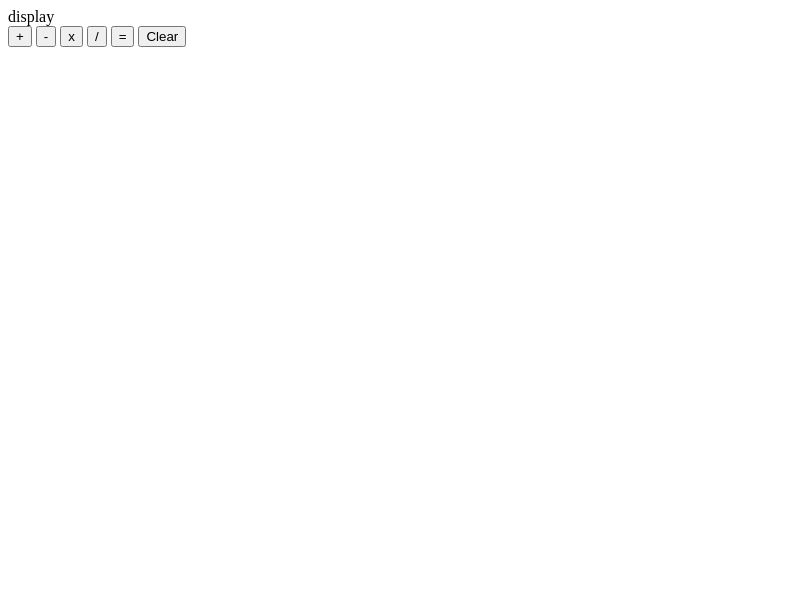
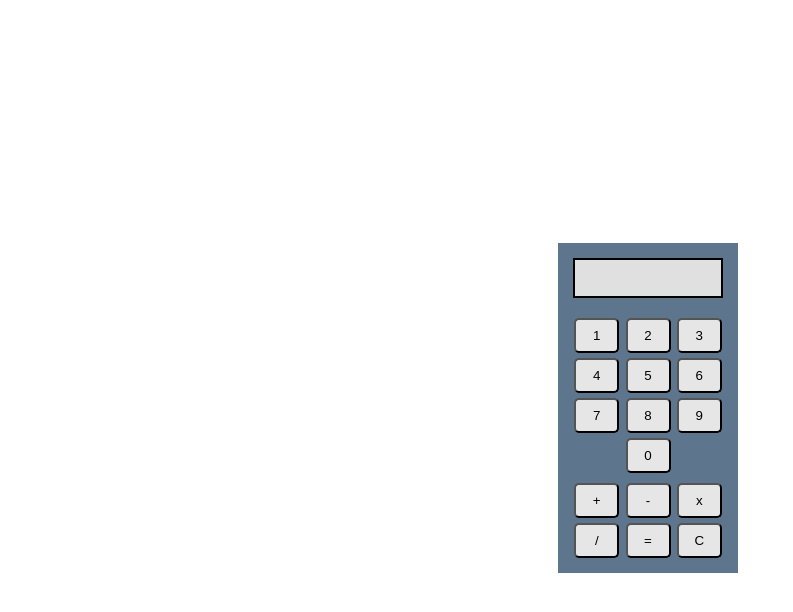
Before and after one commit to AbhinavJawle/calculator, a plain HTML site: page index.html in a window 1280 px wide. Shown: the whole page, without its empty margins (0-793 px from the left). Drawn offline with Linux system fonts and the light colour scheme.

Commit message:
safe before retrying

```diff
--- a/index.html
+++ b/index.html
@@ -5,17 +5,38 @@
     <meta name="viewport" content="width=device-width, initial-scale=1.0">
     <title>Calculator</title>
     <link rel="stylesheet" href="style.css">
-    <script src="script.js"></script>
+    <script src="script.js" defer></script>
 </head>
 <body>
-    <div class="display">display</div>
-    <div class="buttons">
-        <button class="add-btn">+</button>
-        <button class="subtract-btn">-</button>
-        <button class="multiply-btn">x</button>
-        <button class="divide-btn">/</button>
-        <button class="equal-btn">=</button>
-        <button class="clear-btn">Clear</button>
+    <div class="main-div">
+        <div class="display">
+            <div class="previousDisplay"></div>
+            <div class="currentDisplay"></div>
+        </div>
+        <div class="buttons">
+            <div class="number-buttons">
+                <button class="1" onclick="appendValue('1')">1</button>
+                <button class="2" onclick="appendValue('2')">2</button>
+                <button class="3" onclick="appendValue('3')">3</button>
+                <button class="4" onclick="appendValue('4')">4</button>
+                <button class="5" onclick="appendValue('5')">5</button>
+                <button class="6" onclick="appendValue('6')">6</button>
+                <button class="7" onclick="appendValue('7')">7</button>
+                <button class="8" onclick="appendValue('8')">8</button>
+                <button class="9" onclick="appendValue('9')">9</button>
+                <div class="zero-container" onclick="appendValue('0')"><button class="0">0</button></div>
+            </div>
+
+            <div class="operate-buttons">
+                <button class="add-btn" onclick="appendOperatorValue('+')">+</button>
+                <button class="subtract-btn" onclick="appendOperatorValue('-')">-</button>
+                <button class="multiply-btn" onclick="appendOperatorValue('*')">x</button>
+                <button class="divide-btn" onclick="appendOperatorValue('/')">/</button>
+                <button class="equal-btn" onclick="operate()">=</button>
+                <button class="clear-btn" onclick="clear()">C</button>
+            </div>
+        </div>
     </div>
+
 </body>
 </html>
--- a/script.js
+++ b/script.js
@@ -1,5 +1,31 @@
+const addButton = document.querySelector(".add-btn");
+const subtractdButton = document.querySelector(".subtract-btn");
+const multiplyButton = document.querySelector(".multiply-btn");
+const divideButton = document.querySelector(".divide-btn");
+const clearButton = document.querySelector(".clear-btn");
+const equalButton = document.querySelector(".equal-btn");
+
+
+const currentDisplayDiv = document.querySelector(".currentDisplay");
+const previousDisplayDiv = document.querySelector(".previousDisplay")
+
+// let num2 = parseInt(prompt("Enter a number: "))
+
+//let inputArray = [num1, operator, num2];
+
+let operator = '';
+let currentValue = '';
+let previousValue = ''
+
+let displayValue = [];
+
+clearButton.addEventListener('click', () => {
+    currentDisplayDiv.innerText = '';
+})
+
 function add(a, b){
-    return a+b;
+    let sum;
+    return sum = a+b;
 }
 
 function subtract(a, b){
@@ -13,3 +39,50 @@ function multiply(a, b){
 function divide(a, b){
     return a/b;
 }
+
+function clear() {
+    currentDisplayDiv.innerText = '';
+    previousDisplayDiv.innerText = '';
+}
+
+function appendValue(value) {
+    if(currentDisplayDiv.innerText == '') currentDisplayDiv.innerText = value;
+    else currentDisplayDiv.innerText += value;
+    displayValue.push(value);
+
+}
+
+function appendOperatorValue(operatorValue) {
+    if(currentDisplayDiv.innerText == '') {
+        currentDisplayDiv.innerText = '';
+        operator = '';
+    }
+
+    else {
+        currentValue = displayValue;
+        currentValue = currentValue.join('')
+        previousDisplayDiv.innerText += currentValue + ' ' + operatorValue;
+        currentDisplayDiv.innerText = ""
+        operator = operatorValue;
+        // displayValue = '';
+
+    }
+
+    console.log(operator)
+    console.log(currentValue)
+}
+
+function operate(){
+
+    appendValue(currentDisplayDiv.innerText)
+    console.log(displayValue)
+    console.log("operate");
+}
+
+// addButton.addEventListener("click", () => calculateDisplayvalue.innerText += "+");
+
+// equalButton.addEventListener("click", () => {
+//     if(calculateDisplayvalue.innerText.includes("+")){
+//         console.log(add(num1, num2))
+//     }
+// });
--- a/style.css
+++ b/style.css
@@ -0,0 +1,64 @@
+.display {
+    background-color: rgb(224, 224, 224);
+    width: auto;
+    height: 60px;
+    text-align: end;
+    padding-right: 20px;
+    border-color: 20px;
+    margin-bottom: 20px;
+    border: 2px solid black;
+    display: flex;
+    flex-direction: column;
+    gap: 10px;
+    justify-content: space-evenly;
+}
+
+body{
+    display: flex;
+    justify-content: center;
+    align-content: center;
+    font-family:Arial, Helvetica, sans-serif;
+    flex-direction: column;
+    width: 100vw;
+    height: 100vh;
+}
+
+.main-div {
+    background-color: rgb(94, 118, 141);
+    display: flex;
+    height: 300px;
+    width: 150px;
+    justify-content: space-evenly;
+    flex-direction: column;
+    padding: 15px;
+    align-self: center;
+    /*flex-wrap: wrap;*/
+}
+
+button{
+    width: 45px;
+    height: 35px;
+    border-color: black;
+    background-color: rgb(230, 230, 230);
+    border-radius: 5px;
+}
+
+.buttons{
+    display: flex;
+    flex-direction: column;
+    gap: 10px;
+}
+
+.number-buttons{
+    display: flex;
+    flex-wrap: wrap;
+    justify-content: space-evenly;
+    gap: 5px;
+}
+
+.operate-buttons{
+    display: flex;
+    flex-wrap: wrap;
+    justify-content: space-evenly;
+    gap: 5px;
+}
```
